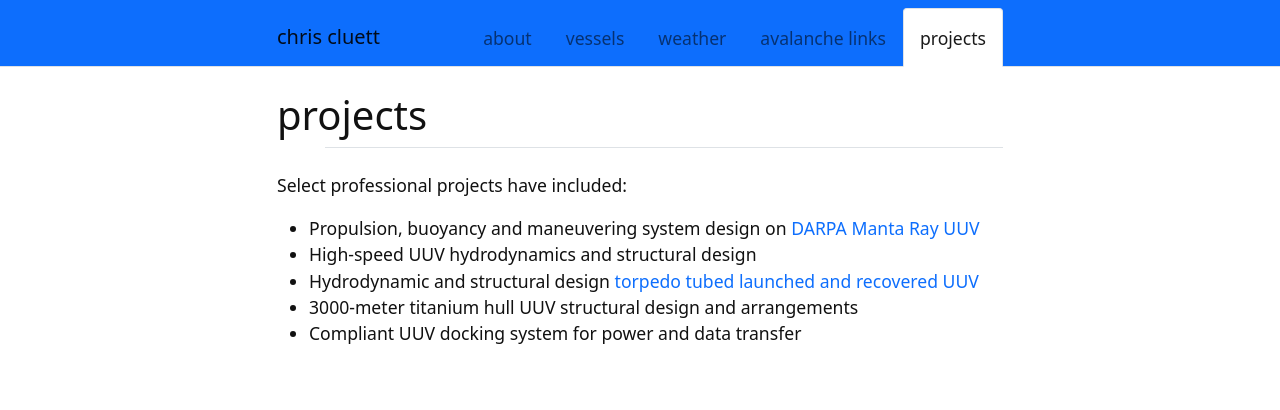
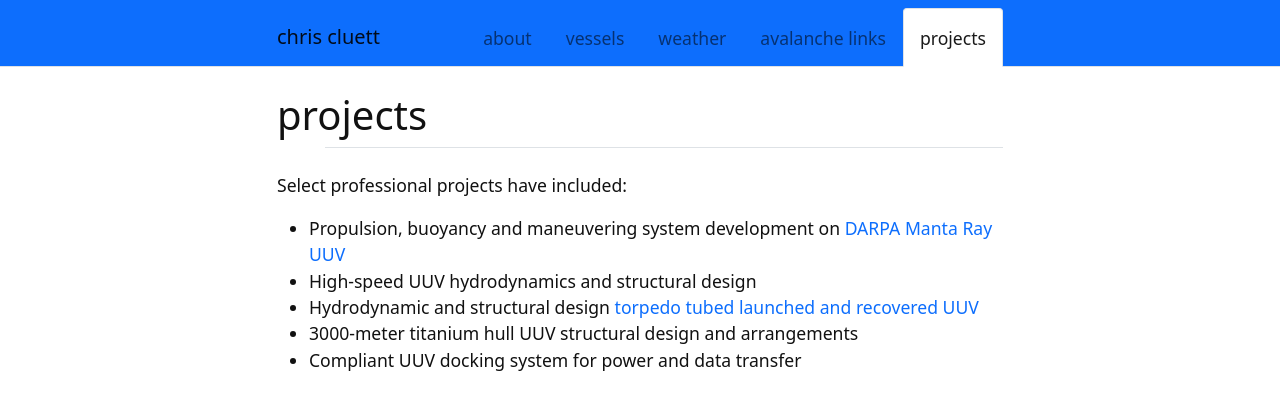
Before and after one commit to ccluett/website, a Jekyll site: the page built from content/projects.md, in a window 1280 px wide. Shown: the top 410 px of the page. Built offline with Jekyll 4.4.1, drawn with Linux system fonts in a browser that asks for light colours.

Commit message:
Update projects.md

```diff
--- a/content/projects.md
+++ b/content/projects.md
@@ -4,7 +4,7 @@ nav: true
 ---
 
 Select professional projects have included:
-* Propulsion, buoyancy and maneuvering system design on [DARPA Manta Ray UUV](https://www.darpa.mil/news-events/2024-05-01)
+* Propulsion, buoyancy and maneuvering system development on [DARPA Manta Ray UUV](https://www.darpa.mil/news-events/2024-05-01)
 * High-speed UUV hydrodynamics and structural design
 * Hydrodynamic and structural design [torpedo tubed launched and recovered UUV](https://hii.com/news/us-navy-submarines-drone-launch-torpedo-tube-remus-hii-2023/)
 * 3000-meter titanium hull UUV structural design and arrangements
```
